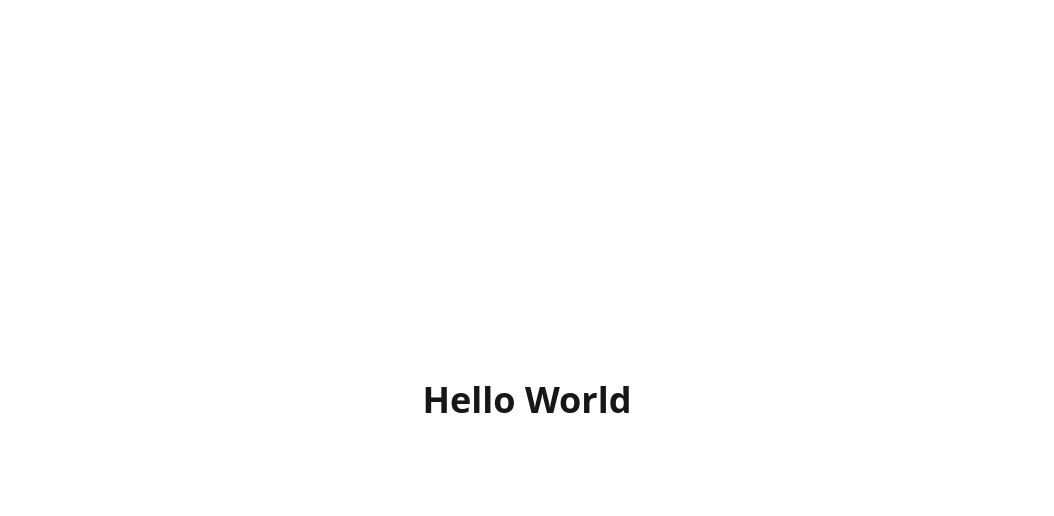
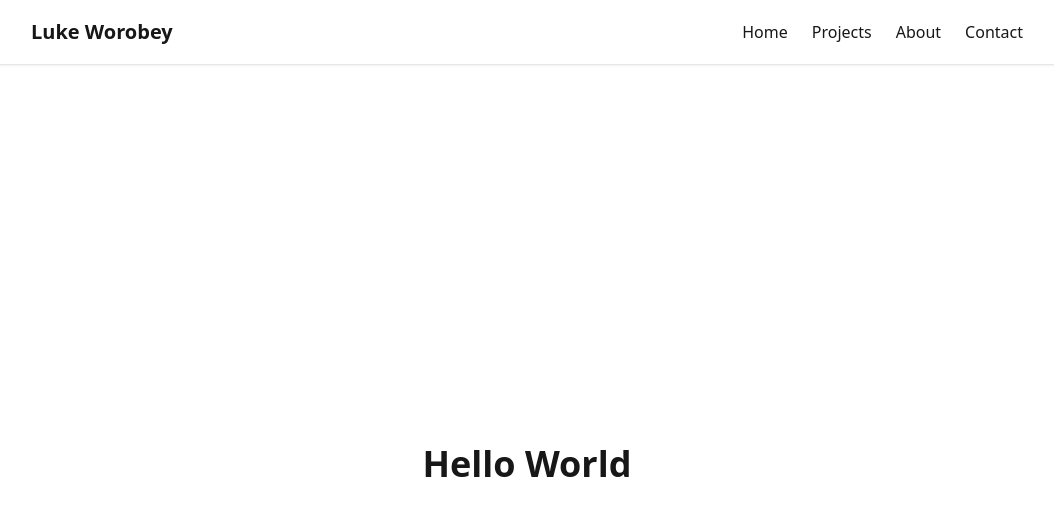
Before and after one commit to lworobey/portfolio, a Next.js app: page / in a window 1280 px wide. Shown: the top 516 px of the page, without its empty margins (113-1167 px from the left). Built offline with nearby package versions, Linux system fonts and the light colour scheme.

Commit message:
created header component

```diff
--- a/src/app/globals.css
+++ b/src/app/globals.css
@@ -22,3 +22,17 @@ body {
   color: var(--foreground);
   font-family: system-ui, -apple-system, BlinkMacSystemFont, 'Segoe UI', Roboto, sans-serif;
 }
+
+/* Add this new class for navigation links */
+.nav-link {
+  transition: color 0.2s ease;
+}
+
+.nav-link:hover {
+  color: #2563eb; /* This is the blue-600 color */
+}
+
+/* Add this near the top of your file */
+html {
+  scroll-behavior: smooth;
+}
--- a/src/app/layout.tsx
+++ b/src/app/layout.tsx
@@ -1,4 +1,5 @@
 import type { Metadata } from "next";
+import Header from "@/components/Header";
 import "./globals.css";
 
 export const metadata: Metadata = {
@@ -13,8 +14,11 @@ export default function RootLayout({
 }>) {
   return (
     <html lang="en">
-      <body className="antialiased vsc-initialized">
-        {children}
+      <body className="antialiased">
+        <Header />
+        <main className="pt-16">
+          {children}
+        </main>
       </body>
     </html>
   );
--- /dev/null
+++ b/src/components/Header.tsx
@@ -0,0 +1,30 @@
+"use client";  // This is needed because we'll use client-side interactivity
+
+export default function Header() {
+  return (
+    <header className="fixed top-0 w-full bg-white dark:bg-gray-900 shadow-sm">
+      <nav className="max-w-5xl mx-auto px-4 h-16 flex items-center justify-between">
+        {/* Logo/Name */}
+        <div className="font-bold text-xl">
+          Luke Worobey
+        </div>
+
+        {/* Navigation Links */}
+        <div className="flex gap-6">
+          <a href="/" className="nav-link">
+            Home
+          </a>
+          <a href="/projects" className="nav-link">
+            Projects
+          </a>
+          <a href="/about" className="nav-link">
+            About
+          </a>
+          <a href="/contact" className="nav-link">
+            Contact
+          </a>
+        </div>
+      </nav>
+    </header>
+  );
+}
```
